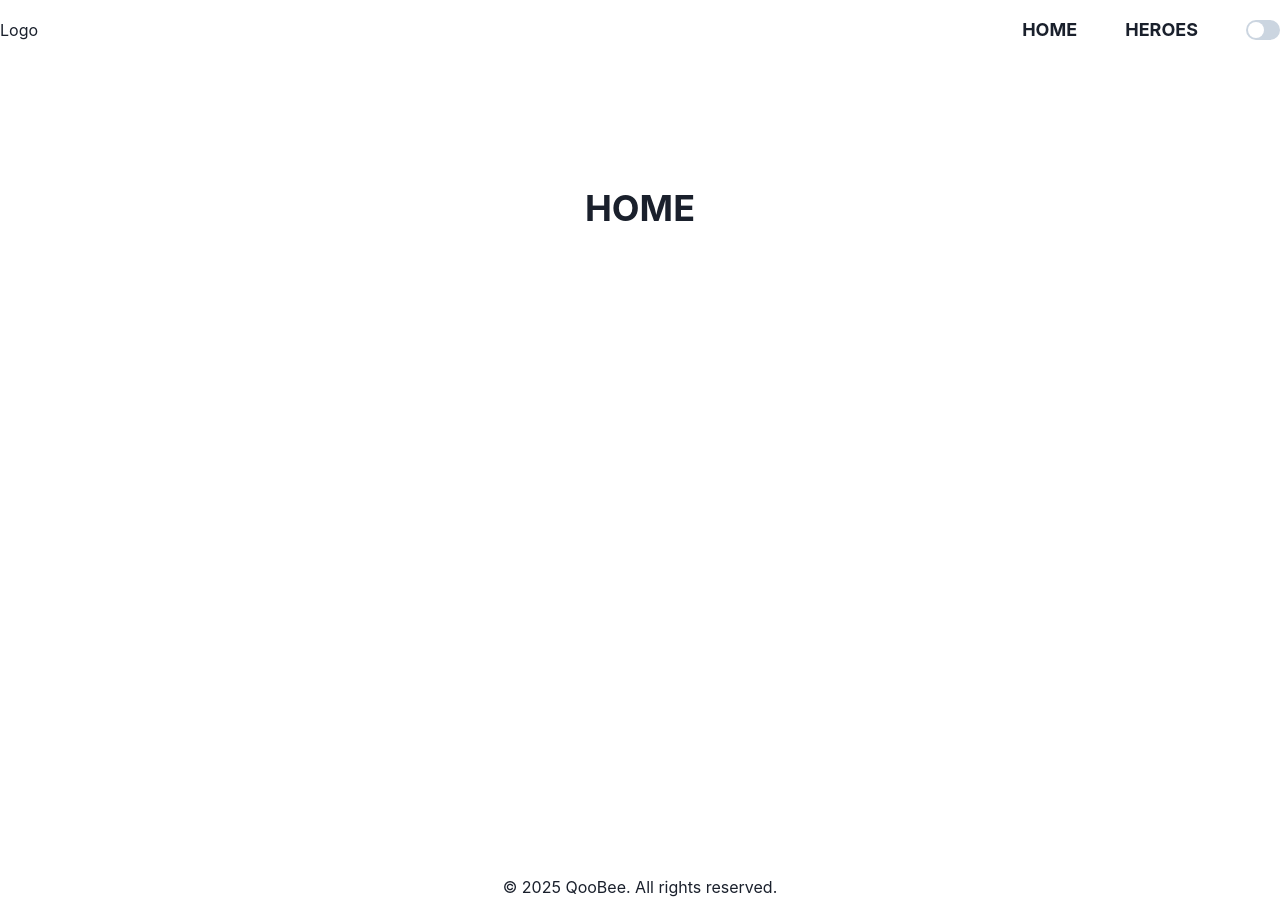
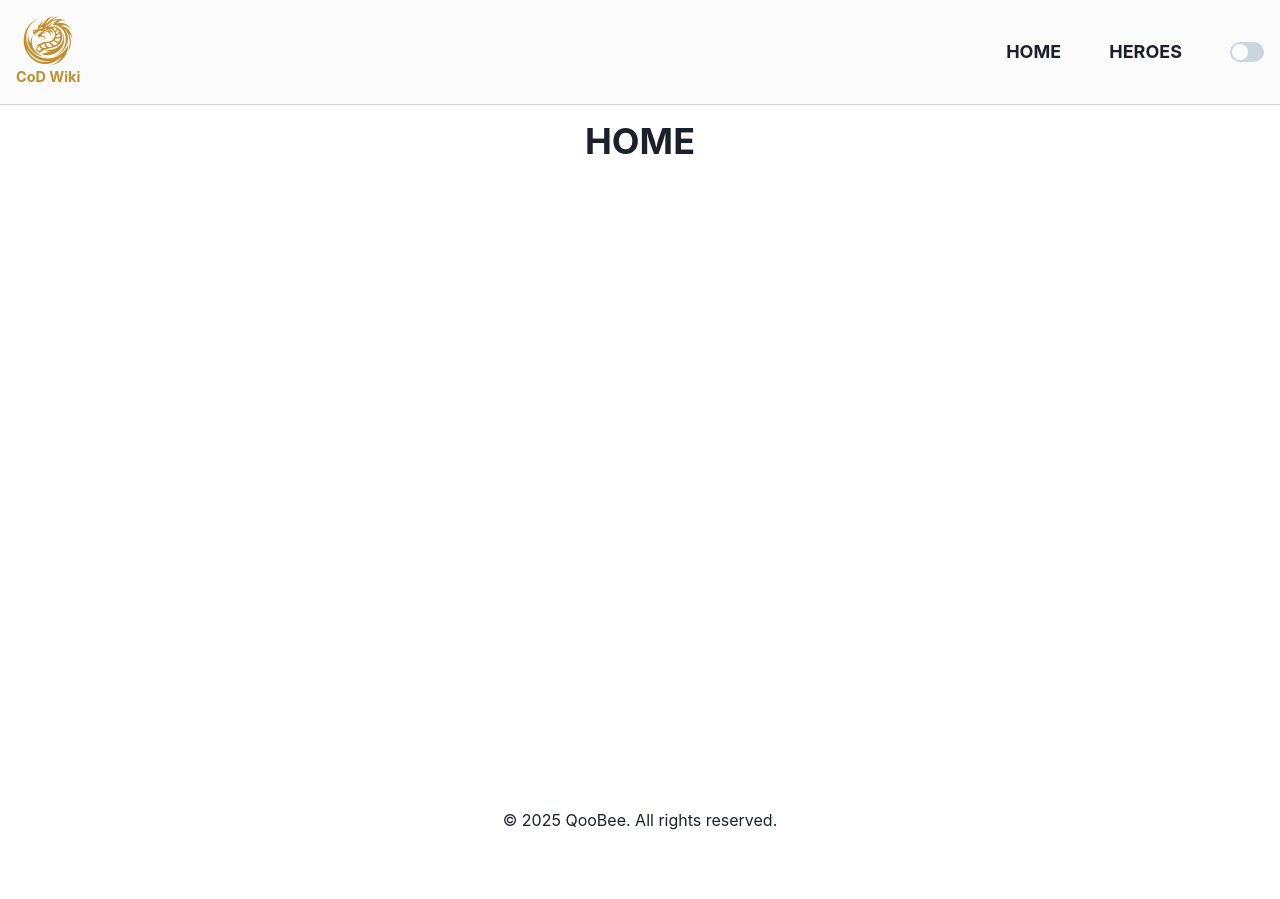
Before and after one commit to swe-thinhnguyen1701/cod-v2, a React (Vite) app in the folder client/: page / in a window 1280 px wide. After the commit the page ends 832 px from the top, so only its background shows below. Built offline with nearby package versions, Linux system fonts and the light colour scheme.

Commit message:
feat: update nav bar UI and logo

```diff
--- a/client/src/components/NavBar.tsx
+++ b/client/src/components/NavBar.tsx
@@ -1,17 +1,49 @@
-import { Box, HStack, Text } from "@chakra-ui/react"
+import { Box, HStack, Image, Text, VStack, useColorMode } from "@chakra-ui/react"
+import codLogo from "../assets/CoD-logo.png"
 import MenuSmall from "./MenuSmall";
 import MenuLarge from "./MenuLarge";
+import { Link } from "react-router-dom";
 
 const NavBar = () => {
+    const { colorMode } = useColorMode();
+
     return (
-        <Box>
+        <Box
+            // backgroundColor="rgba(250, 250, 252, 0.8)"
+            backgroundColor={colorMode === "dark" ? "rgba(68, 76, 77, 0.471)" : "rgba(250, 250, 252, 0.8)"}
+            className="nav-bar"
+            display="flex"
+            justifyContent="center"
+            padding={{ base: 4 }}
+            position="fixed"
+            width="100vw"
+            zIndex={999}
+            borderBottom="solid 1px"
+            borderColor={colorMode === "dark" ? "gray.700" : "lightgray"}
+        >
             {/* Navigation items will go here */}
-            <HStack justifyContent="space-between" width="100vw" maxWidth="1440px">
-                <Text>Logo</Text>
-                <Box display={{base: "block", lg: "none"}}>
+            <HStack
+                justifyContent="space-between"
+                width="100vw" maxWidth="1440px">
+                <Link to="/" className="home-link">
+                    <VStack gap={0}>
+                        <Box width="8.375vw" maxWidth="50px">
+                            <Image src={codLogo} alt="Call of dragon fanpage logo image" width="100%" className="home-link-image"/>
+                        </Box>
+                        <Text
+                            fontWeight="bold"
+                            className="home-link-title"
+                            color="#c28f2c"
+                            fontSize={{ base: "0.7rem", md: "0.9rem" }}
+                        >
+                            CoD Wiki
+                        </Text>
+                    </VStack>
+                </Link>
+                <Box display={{ base: "block", lg: "none" }}>
                     <MenuSmall />
                 </Box>
-                <Box display={{base: "none", lg: "block"}}>
+                <Box display={{ base: "none", lg: "block" }}>
                     <MenuLarge />
                 </Box>
             </HStack>
```
